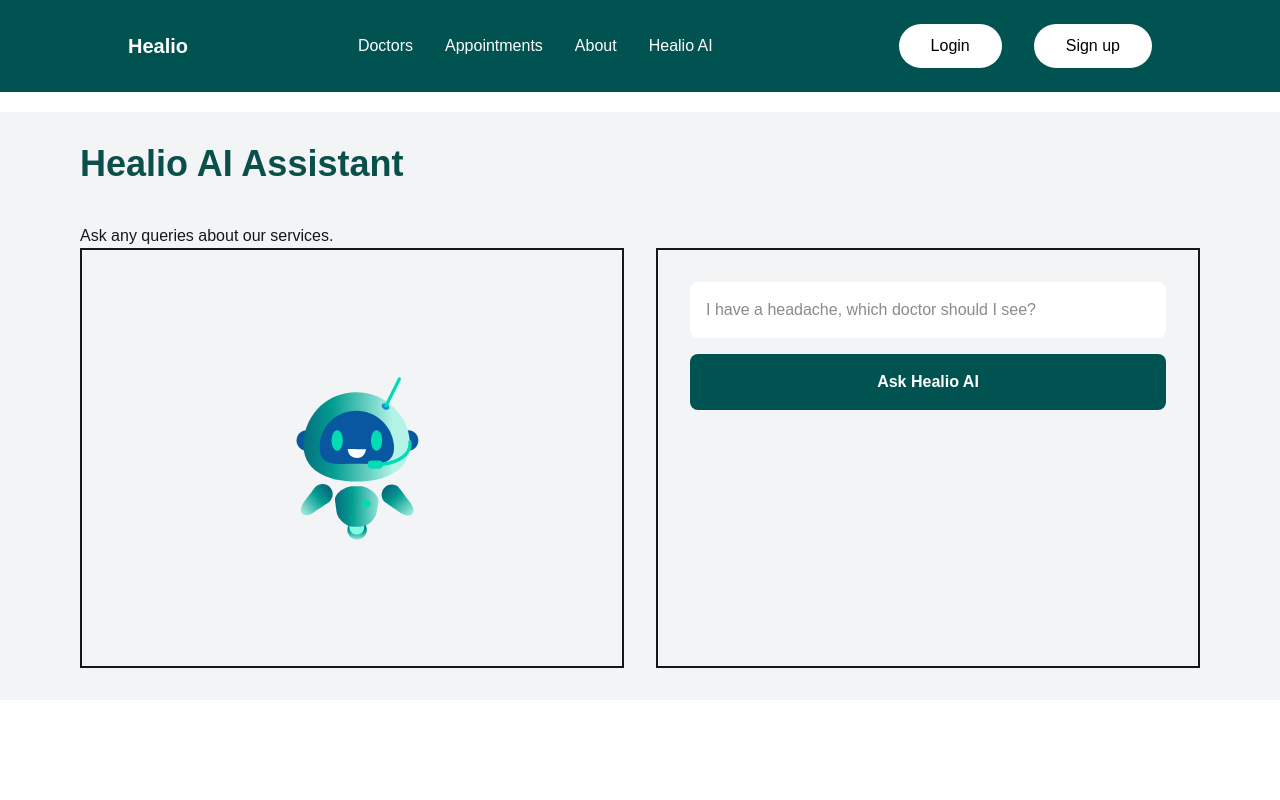
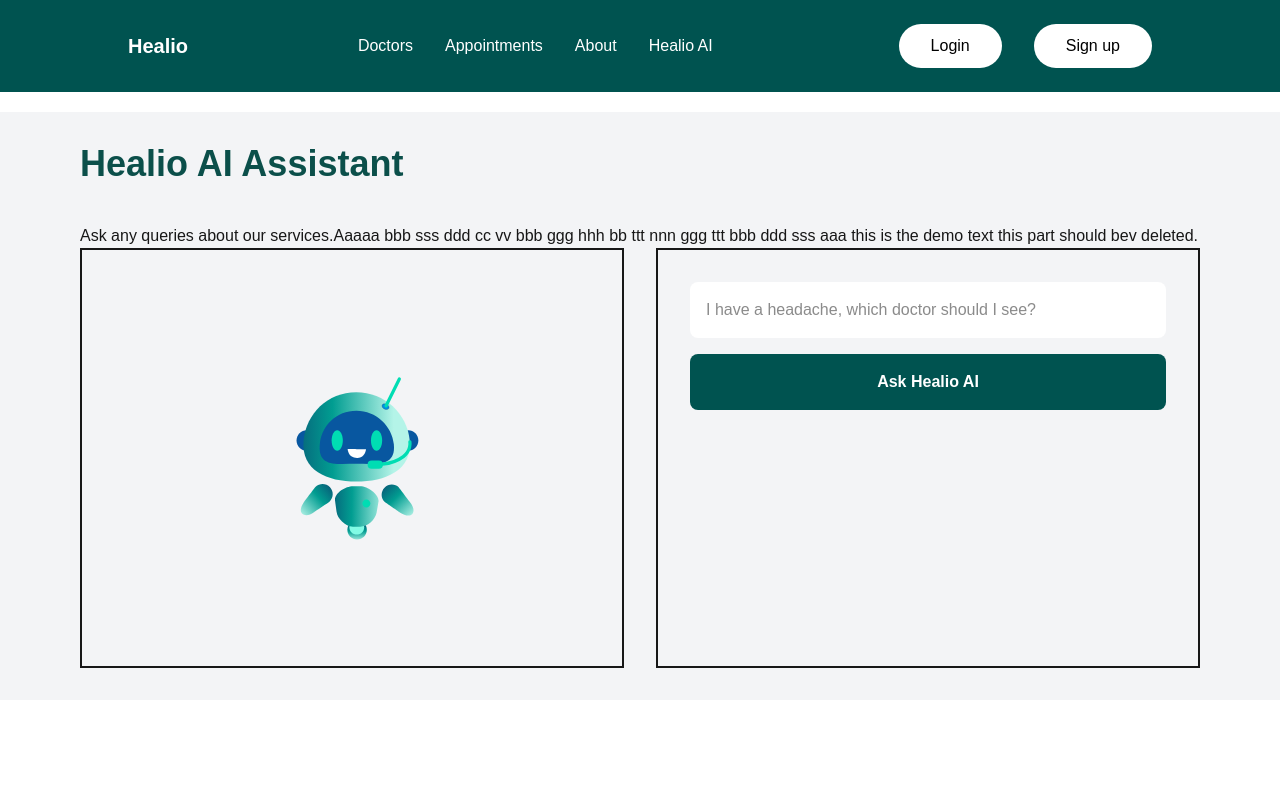
Before and after one commit to jui9797/Healio, a Next.js app: page /healioAi in a window 1280 px wide. Shown: the top 800 px of the page. Built offline with nearby package versions, Linux system fonts and the light colour scheme; no server answers.

Commit message:
add new demo text

```diff
--- a/src/app/healioAi/AiAssistant.jsx
+++ b/src/app/healioAi/AiAssistant.jsx
@@ -37,7 +37,11 @@ const AiAssistant = () => {
       <h2 className="text-2xl lg:text-4xl font-bold text-teal-900 mb-10">
         Healio AI Assistant
       </h2>
-      <p>Ask any queries about our services. </p>
+      <p>
+        Ask any queries about our services.Aaaaa bbb sss ddd cc vv bbb ggg hhh
+        bb ttt nnn ggg ttt bbb ddd sss aaa this is the demo text this part
+        should bev deleted.{" "}
+      </p>
       <div className="grid grid-cols-1 lg:grid-cols-2 gap-8">
         {/* lottie */}
         <div className="border-2 flex justify-center items-center p-4">
```
